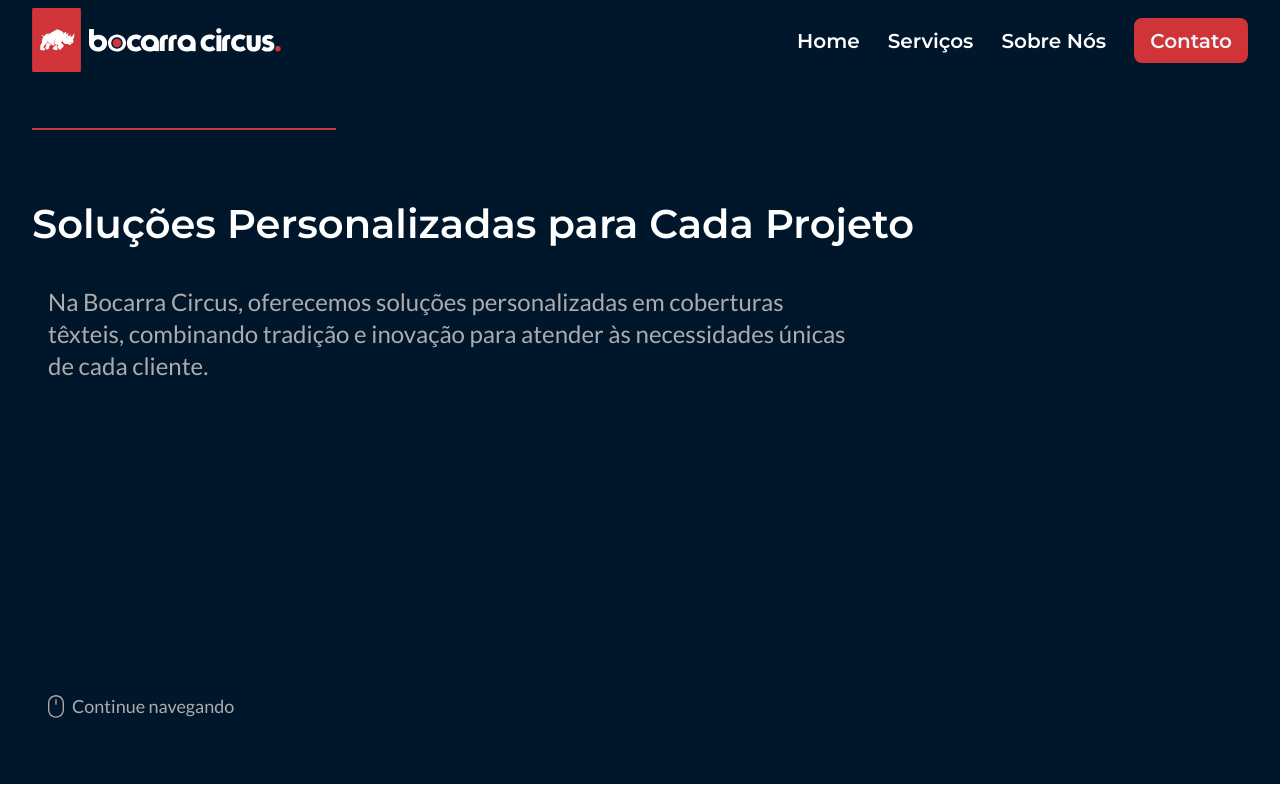
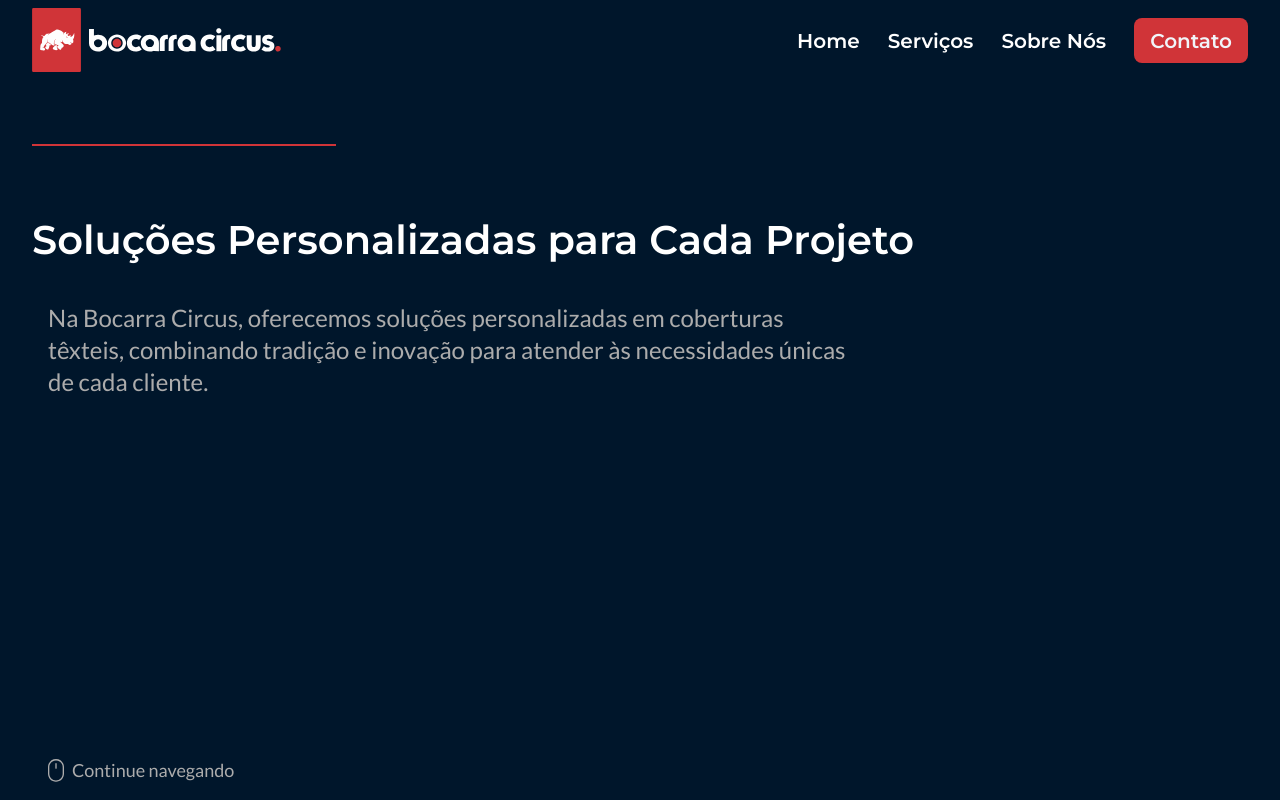
Before and after one commit to VictorBelotto/Site-Bocarra-Circus, a React (Vite) app: page /servicos in a window 1280 px wide. Shown: the top 800 px of the page. Built offline with nearby package versions, Linux system fonts and the light colour scheme.

Commit message:
correção build

```diff
--- a/src/assets/pages/Servicos/servicos.jsx
+++ b/src/assets/pages/Servicos/servicos.jsx
@@ -14,11 +14,11 @@ const Servicos = () => {
   return (
     <main className='flex flex-col w-full items-center mb-32'>
       <div className='flex w-full bg-blue-default justify-center'>
-        <div className='flex flex-col w-[95%] max-w-7xl grande:max-w-[1380px] min-h-[90vh] py-16 mt-16'>
+        <div className='flex flex-col w-[95%] max-w-7xl grande:max-w-[1380px] h-[calc(100svh)]  pt-36'>
           <Separador />
           <h2 className='text-[white] mb-8 md:mb-16 lg:mb-8'>Soluções Personalizadas para Cada Projeto</h2>
           <p className='max-w-[800px] text-white-contraste text-xl sm:text-2xl ml-4'>Na Bocarra Circus, oferecemos soluções personalizadas em coberturas têxteis, combinando tradição e inovação para atender às necessidades únicas de cada cliente.</p>
-          <div className='flex gap-2 mt-auto'>
+          <div className='flex gap-2 mt-auto mb-4'>
             <img className='w-4 ml-4' src={mouseIcon} alt='Icone Mouse' />
             <p className='text-white-contraste'>Continue navegando</p>
           </div>
```
